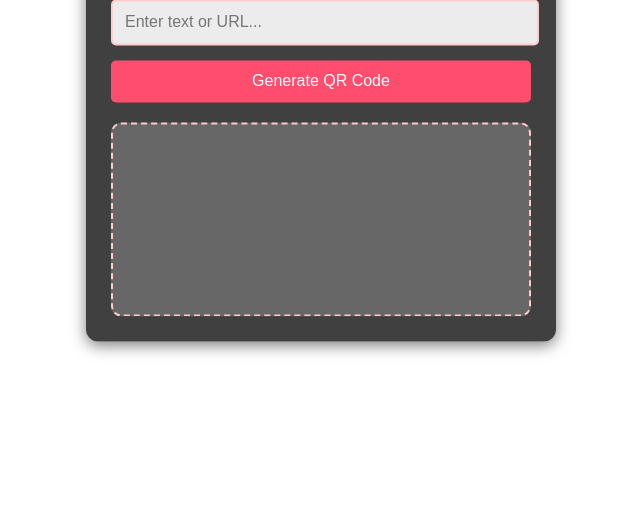
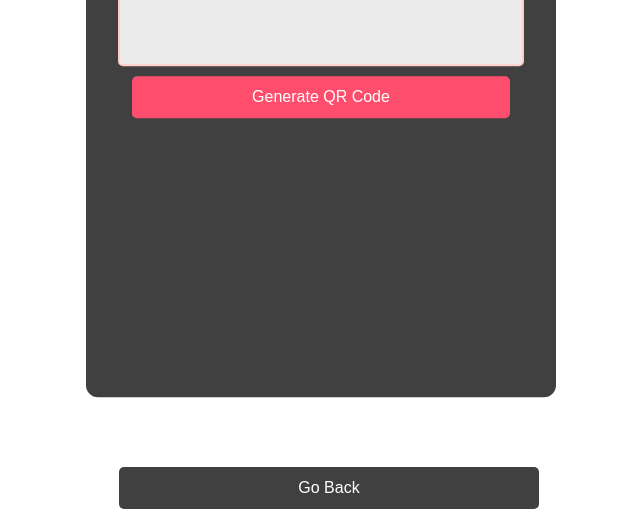
Before and after one commit to KishoreV04/QR-code-generator, a plain HTML site: page index.html in a window 1280 px wide. Shown: the part 271-800 px from the top of the page, without its empty margins (319-959 px from the left). Drawn offline with Linux system fonts and the light colour scheme.

Commit message:
Update index.html

```diff
--- a/index.html
+++ b/index.html
@@ -3,9 +3,18 @@
 <head>
     <meta charset="UTF-8">
     <meta name="viewport" content="width=device-width, initial-scale=1.0">
-    <title>QR Code Generator</title>
+    <title>Offline QR Code Generator</title>
     <style>
-        /* Full-screen container for background */
+        @keyframes fadeIn {
+            from { opacity: 0; transform: scale(0.8); }
+            to { opacity: 1; transform: scale(1); }
+        }
+
+        @keyframes bounce {
+            0%, 100% { transform: translateY(0); }
+            50% { transform: translateY(-5px); }
+        }
+
         .background {
             position: fixed;
             top: 0;
@@ -17,31 +26,10 @@
             z-index: -2;
         }
 
-        /* Pseudo-element for grayscale effect */
-        .background::before {
-            content: "";
-            position: absolute;
-            top: 0;
-            left: 0;
-            width: 100%;
-            height: 100%;
-            background: inherit;
-            filter: grayscale(100%);
-            transition: filter 0.5s ease-in-out;
-            z-index: -1;
-        }
-
-        /* Remove grayscale when hovering outside the QR box */
-        .background:hover::before {
-            filter: grayscale(0%);
-        }
-
-        /* Centered QR Code Generator */
         .container {
             background: rgba(0, 0, 0, 0.75);
             padding: 25px;
             border-radius: 12px;
-            box-shadow: 0px 4px 15px rgba(0, 0, 0, 0.5);
             text-align: center;
             max-width: 420px;
             width: 100%;
@@ -49,43 +37,51 @@
             top: 50%;
             left: 50%;
             transform: translate(-50%, -50%);
-            z-index: 1; /* Ensures it stays above the background */
+            z-index: 1;
         }
 
         h1 {
             color: #ffcccb;
             margin-bottom: 15px;
-            font-size: 24px;
         }
 
-        /* Input field styling */
-        #text {
-            width: calc(100% - 20px);
+        .input-container {
+            display: flex;
+            flex-direction: column;
+            align-items: center;
+            width: 100%;
+            gap: 10px;
+        }
+
+        textarea {
+            width: 90%;
+            height: 80px;
             padding: 12px;
             border: 2px solid #ffcccb;
             border-radius: 5px;
-            font-size: 16px;
+            font-size: 14px;
+            letter-spacing: -0.3px;
             outline: none;
+            resize: none;
             background-color: rgba(255, 255, 255, 0.9);
-            transition: border 1.5s ease;
+            transition: border 1.5s ease, box-shadow 0.3s ease-in-out;
         }
 
-        #text:focus {
+        textarea:focus {
             border-color: #ff4d6d;
+            box-shadow: 0 0 10px rgba(255, 77, 109, 0.8);
         }
 
-        /* Stylish button */
         .b1 {
-            width: 100%;
+            width: 90%;
             padding: 12px;
-            margin-top: 15px;
             background-color: #ff4d6d;
             color: white;
             border: none;
             border-radius: 5px;
             font-size: 16px;
             cursor: pointer;
-            transition: background 2.5s ease, transform 2.5s;
+            transition: background 0.3s ease, transform 0.2s;
         }
 
         .b1:hover {
@@ -93,7 +89,10 @@
             transform: scale(1.05);
         }
 
-        /* QR Code display box */
+        .b1:active {
+            animation: bounce 0.3s ease-in-out;
+        }
+
         #qrcode {
             margin-top: 20px;
             display: flex;
@@ -102,38 +101,81 @@
             padding: 15px;
             border: 2px dashed #ffcccb;
             border-radius: 10px;
-            min-height: 160px;
+            min-height: 200px;
             background: rgba(255, 255, 255, 0.2);
+            opacity: 0;
+        }
+
+        #qrcode.show {
+            animation: fadeIn 0.5s ease-in-out forwards;
+        }
+
+        /* Go Back Button at Bottom */
+        .bottom-button-container {
+            position: absolute;
+            bottom: 20px;
+            width: 100%;
+            text-align: center;
+        }
+
+        .bottom-button {
+            width: 90%;
+            max-width: 420px;
+            padding: 12px;
+            background-color: rgba(0, 0, 0, 0.75);
+            color: white;
+            border: none;
+            border-radius: 5px;
+            font-size: 16px;
+            cursor: pointer;
+            transition: background 0.3s ease, transform 0.2s;
+        }
+
+        .bottom-button:hover {
+            background-color:rgba(0, 0, 0, 0.75);
+            transform: scale(1.05);
         }
     </style>
 </head>
 <body>
-    <!-- Background Layer -->
     <div class="background"></div>
-
-    <!-- QR Code Generator -->
     <div class="container">
         <h1>QR Code Generator</h1>
-        <input type="text" id="text" placeholder="Enter text or URL...">
-        <button class="b1" onclick="generateQrcode()">Generate QR Code</button>
+        <div class="input-container">
+            <textarea id="text" placeholder="Enter text or URL..." maxlength="400"></textarea>
+            <button class="b1" onclick="generateQrcode()">Generate QR Code</button>
+        </div>
         <div id="qrcode"></div>
     </div>
 
+    <!-- Go Back Button at Bottom of Page -->
+    <div class="bottom-button-container">
+        <button class="bottom-button" onclick="goBack()">Go Back</button>
+    </div>
+
     <script src="https://cdnjs.cloudflare.com/ajax/libs/qrcodejs/1.0.0/qrcode.min.js"></script>
+
     <script>
         function generateQrcode() {
             const text = document.getElementById("text").value.trim();
             const qrCodeContainer = document.getElementById("qrcode");
-            qrCodeContainer.innerHTML = ""; // Clear previous QR code
+            qrCodeContainer.innerHTML = "";
+            qrCodeContainer.classList.remove("show");
 
             if (text !== "") {
                 new QRCode(qrCodeContainer, {
-                    text: text,
-                    width: 180,
-                    height: 180,
-                    correctLevel: QRCode.CorrectLevel.H
+                    text: unescape(encodeURIComponent(text)),
+                    width: 250,
+                    height: 250,
+                    correctLevel: QRCode.CorrectLevel.H,
+                    version: 10
                 });
+                setTimeout(() => qrCodeContainer.classList.add("show"), 100);
             }
+        }
+
+        function goBack() {
+            window.location.href = "index.html";
         }
     </script>
 </body>
```
